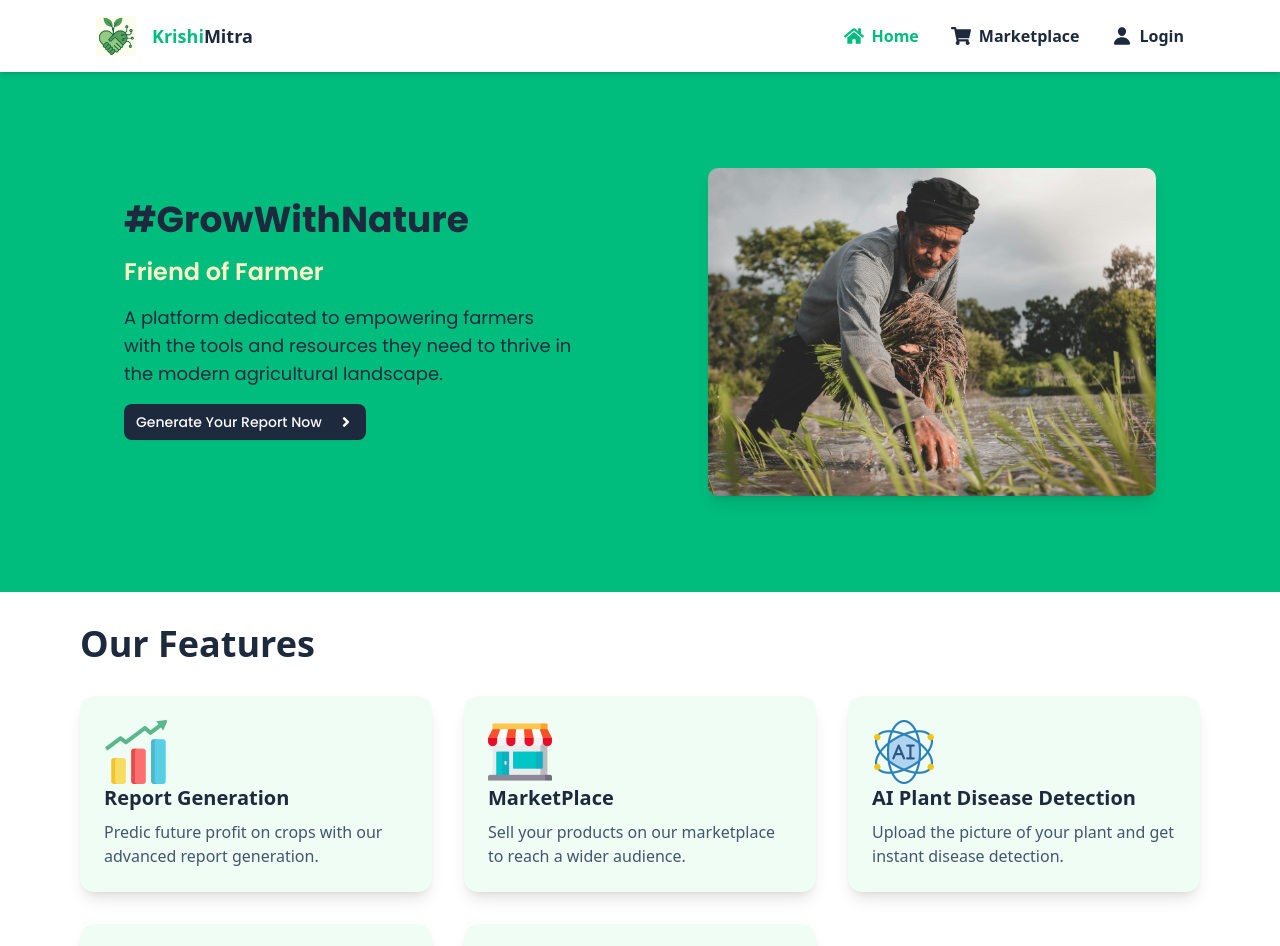
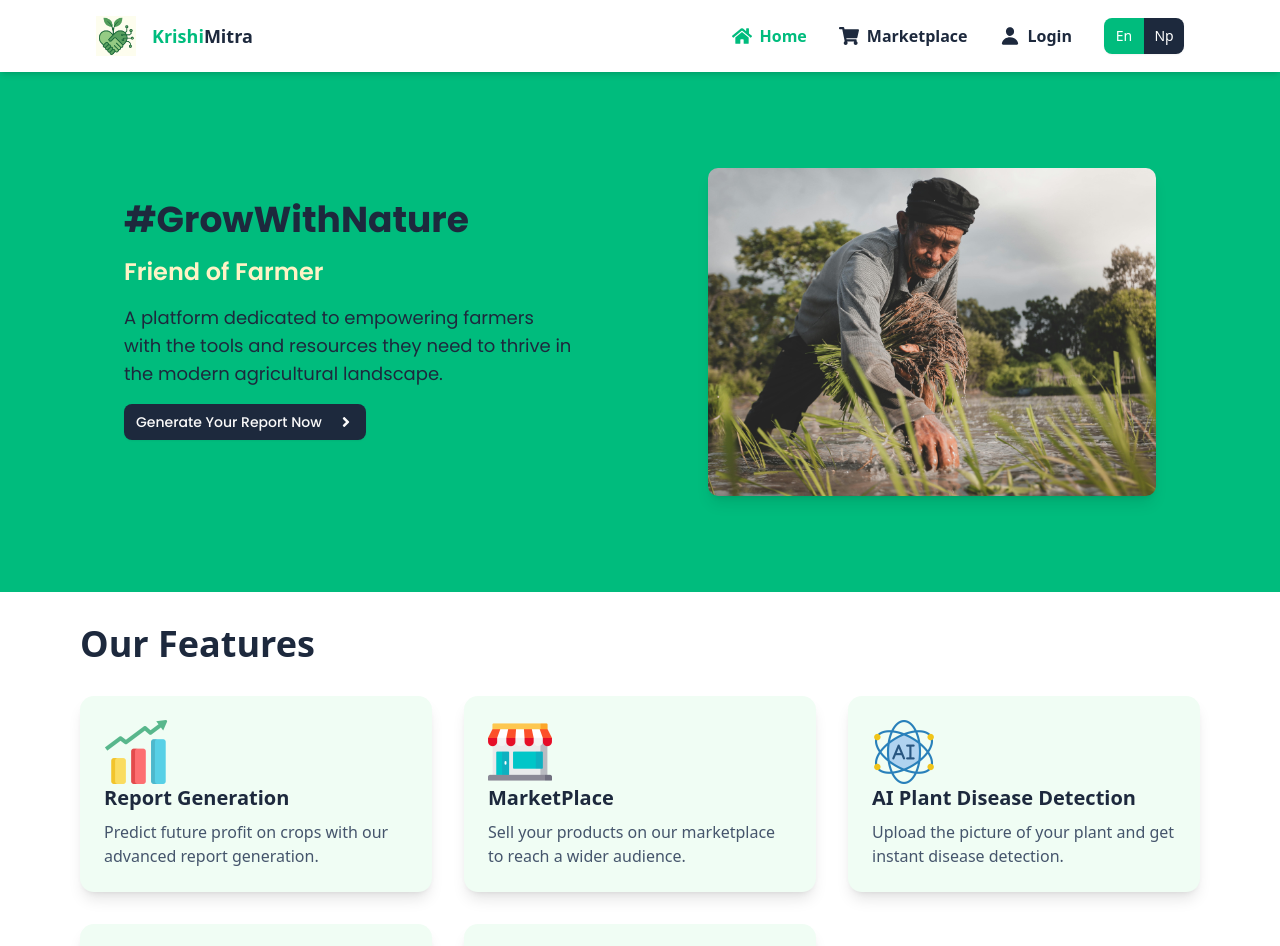
Before and after one commit to Prashanna21/team-genesis-krishi-mitra, a React (Vite) app in the folder Frontend/: page / in a window 1280 px wide. Shown: the top 946 px of the page. Built offline with nearby package versions, Linux system fonts and the light colour scheme.

Commit message:
added language

```diff
--- a/Frontend/package.json
+++ b/Frontend/package.json
@@ -21,12 +21,14 @@
     "clsx": "^2.1.1",
     "date-fns": "^4.1.0",
     "framer-motion": "^12.17.3",
+    "i18next": "^25.2.1",
     "leaflet": "^1.9.4",
     "lucide-react": "^0.514.0",
     "react": "^19.1.0",
     "react-day-picker": "^9.7.0",
     "react-dom": "^19.1.0",
     "react-hook-form": "^7.57.0",
+    "react-i18next": "^15.5.3",
     "react-icons": "^5.5.0",
     "react-leaflet": "^5.0.0",
     "react-redux": "^9.2.0",
--- a/Frontend/src/components/Home/Features.jsx
+++ b/Frontend/src/components/Home/Features.jsx
@@ -1,47 +1,42 @@
 import React from "react";
+import { useTranslation } from "react-i18next";
 
+const Features = () => {
+  const { t, i18n } = useTranslation();
+console.log(i18n.language);
+console.log(t("features.heading"));
   const data = [
     {
-    title: "Report Generation",
-    description:
-      "Predic future profit on crops with our advanced report generation.",
+      key: "report",
       icon: "/img/features/report.png",
     },
     {
-    title: "MarketPlace",
-    description:
-      "Sell your products on our marketplace to reach a wider audience.",
+      key: "marketplace",
       icon: "/img/features/market.png",
     },
     {
-    title: "AI Plant Disease Detection",
-    description:
-      "Upload the picture of your plant and get instant disease detection.",
+      key: "ai",
       icon: "/img/features/AI.png",
     },
     {
-    title: "Renting Tools",
-    description:
-      "Easily rent agricultural tools and equipment from local providers.",
+      key: "tools",
       icon: "/img/features/tools.png",
     },
     {
-    title: "Expert Consultation",
-    description: "Connect with agricultural experts for personalized advice.",
+      key: "consultation",
       icon: "/img/features/consultancy.png",
     },
   ];
 
-const Features = () => {
   return (
     <section className="w-full p-4">
       <div className="w-full max-w-6xl flex flex-col gap-8 p-4 mx-auto">
         <h2 className="w-full text-4xl font-bold text-slate-800">
-          Our Features
+          {t("features.heading")}
         </h2>
 
         <div className="w-full grid grid-cols-1 sm:grid-cols-2 md:grid-cols-3 gap-8">
-          {data?.map((feature, index) => (
+          {data.map((feature, index) => (
             <div
               key={index}
               className="flex flex-col bg-green-50 transition-all
@@ -49,11 +44,15 @@ const Features = () => {
             >
               <img
                 src={feature.icon}
-                alt={feature.title}
+                alt={t(`features.${feature.key}.title`)}
                 className="w-16 h-16 object-contain"
               />
-              <h3 className="text-xl font-semibold mb-2">{feature.title}</h3>
-              <p className="text-slate-600">{feature.description}</p>
+              <h3 className="text-xl font-semibold mb-2">
+                {t(`features.${feature.key}.title`)}
+              </h3>
+              <p className="text-slate-600">
+                {t(`features.${feature.key}.description`)}
+              </p>
             </div>
           ))}
         </div>
--- a/Frontend/src/components/Navbar.tsx
+++ b/Frontend/src/components/Navbar.tsx
@@ -4,7 +4,12 @@ import { IoPerson } from "react-icons/io5";
 import { GrMenu } from "react-icons/gr";
 import { useState } from "react";
 import { RxCross2 } from "react-icons/rx";
+import { useTranslation } from "react-i18next";
+
+import TranslationBtn from "./TranslationBtn";
 const Navbar = () => {
+
+
 
   interface pageObg {
     name: string;
@@ -43,13 +48,19 @@ const Navbar = () => {
             <page.icon className="w-5 h-5" />
             {page.name}
           </NavLink>
-        ))}
+
+        )
+        )}
+
+        <TranslationBtn />
       </nav>
 
-      <nav className="block md:hidden">
+      <nav className="flex md:hidden justify-center gap-2 items-center">
+<TranslationBtn className="" />
+
         <div className="overflow-hidden">
           <button className="w-fit text-xl text-slate-700" onClick={() => setIsOpen(!isOpen)}>
-            {isOpen ? <RxCross2 className="w-6 h-6" /> : <GrMenu className="w-6 h-6" />}
+            {isOpen ? <RxCross2 className="w-7 h-7" /> : <GrMenu className="w-7 h-7" />}
           </button>
 
           <div className={`fixed flex flex-col gap-4 z-50 top-18 w-[200px] rounded-tl-none bottom-0 ${isOpen ? "right-0" : "right-[-300px]"} bg-slate-100 shadow-lg rounded-lg p-4 transition-all duration-300`}>
@@ -65,6 +76,9 @@ const Navbar = () => {
                 {page.name}
               </NavLink>
             ))}
+
+
+
           </div>
         </div>
       </nav>
--- /dev/null
+++ b/Frontend/src/components/TranslationBtn.jsx
@@ -0,0 +1,49 @@
+import React, { useState } from "react";
+import { useTranslation } from "react-i18next";
+import { Button } from "../components/ui/button";
+
+export function TranslationBtn({ className }) {
+  const { i18n } = useTranslation();
+  const [isCurrentLangEn, setIsCurrentLangEn] = useState(true);
+
+  const handleLanugageChangeToNp = () => {
+    if (i18n.language === "en") {
+      i18n.changeLanguage("np");
+      setIsCurrentLangEn(false);
+    }
+  };
+
+  const handleLanugageChangeToEn = () => {
+    if (i18n.language === "np") {
+      i18n.changeLanguage("en");
+      setIsCurrentLangEn(true);
+    }
+  };
+
+  return (
+    <div className={className}>
+      <div className="">
+        <Button
+          className={`cursor-pointer  bg-slate-800 font-nunito w-10 text-white rounded-none rounded-l-md ${
+            isCurrentLangEn
+              ? "bg-emerald-500 hover:bg-emerald-500 text-white "
+              : ""
+          }`}
+          onClick={handleLanugageChangeToEn}
+        >
+          En
+        </Button>
+        <Button
+          className={`cursor-pointer font-nunito bg-slate-800 w-10 text-white rounded-none rounded-r-md ${
+            isCurrentLangEn
+              ? ""
+              : "bg-emerald-500 hover:bg-emerald-500 text-black  "
+          }`} onClick={handleLanugageChangeToNp}>Np
+        </Button>
+      </div>
+
+    </div>
+  );
+}
+
+export default TranslationBtn;
--- /dev/null
+++ b/Frontend/src/lib/i18n.ts
@@ -0,0 +1,69 @@
+import i18n from "i18next";
+import { initReactI18next } from "react-i18next";
+
+i18n.use(initReactI18next).init({
+  fallbackLng: "en",
+  interpolation: {
+    escapeValue: false,
+  },
+  resources: {
+    en: {
+      "translation": {
+        "features": {
+            "heading": "Our Features",
+            "report": {
+            "title": "Report Generation",
+            "description": "Predict future profit on crops with our advanced report generation."
+            },
+            "marketplace": {
+            "title": "MarketPlace",
+            "description": "Sell your products on our marketplace to reach a wider audience."
+            },
+            "ai": {
+            "title": "AI Plant Disease Detection",
+            "description": "Upload the picture of your plant and get instant disease detection."
+            },
+            "tools": {
+            "title": "Renting Tools",
+            "description": "Easily rent agricultural tools and equipment from local providers."
+            },
+            "consultation": {
+            "title": "Expert Consultation",
+            "description": "Connect with agricultural experts for personalized advice."
+            }
+        }
+    }},
+    np: {
+
+  "translation": {
+      "features": {
+        "heading": "हाम्रो विशेषताहरू",
+        "report": {
+        "title": "रिपोर्ट निर्माण",
+        "description": "हाम्रो प्रविधियुक्त रिपोर्ट प्रणालीले बालीको भविष्य मुनाफा अनुमान गर्छ।"
+        },
+        "marketplace": {
+        "title": "बजार",
+        "description": "आफ्नो उत्पादनहरू बेच्न हाम्रो बजार प्लेटफर्म प्रयोग गर्नुहोस्।"
+        },
+        "ai": {
+        "title": "एआई बिरुवा रोग पहिचान",
+        "description": "बिरुवाको फोटो अपलोड गर्नुहोस् र तुरुन्तै रोग जानकारी प्राप्त गर्नुहोस्।"
+        },
+        "tools": {
+        "title": "उपकरण भाडामा",
+        "description": "स्थानीय प्रदायकबाट कृषियन्त्र सजिलै भाडामा लिनुहोस्।"
+        },
+        "consultation": {
+        "title": "विशेषज्ञ सल्लाह",
+        "description": "व्यक्तिगत कृषि सल्लाहको लागि विशेषज्ञहरूसँग सम्पर्क गर्नुहोस्।"
+        },
+      }
+
+    }
+  }
+}
+}
+);
+
+export default i18n;
--- a/Frontend/src/main.tsx
+++ b/Frontend/src/main.tsx
@@ -13,6 +13,7 @@ import { store } from './app/store.js'
 import GenerateReportPage from './pages/GenerateReportPage.jsx'
 import DiseaseDetectionPage from "./pages/DiseaseDetectionPage.jsx"
 
+import "./lib/i18n.ts";
 
 const router = createBrowserRouter([
   {
```
Also changed, not shown: 1 other file (tests, documents, lock files or other folders). Lines whose indentation alone changed are shown as unchanged.
